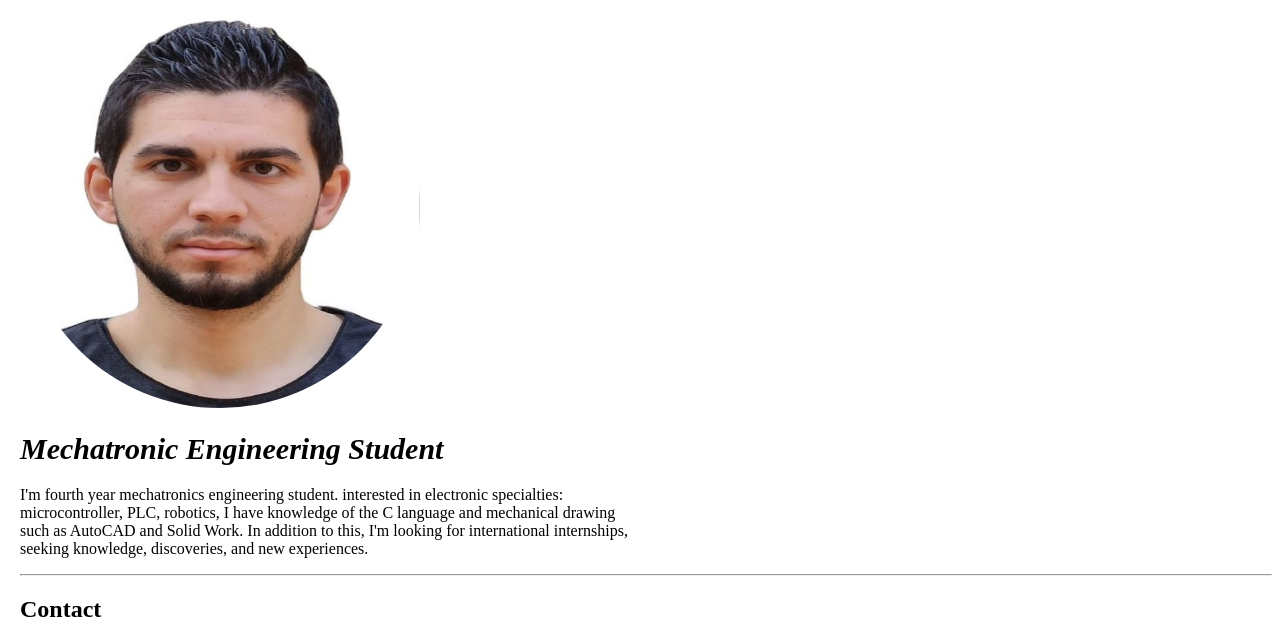
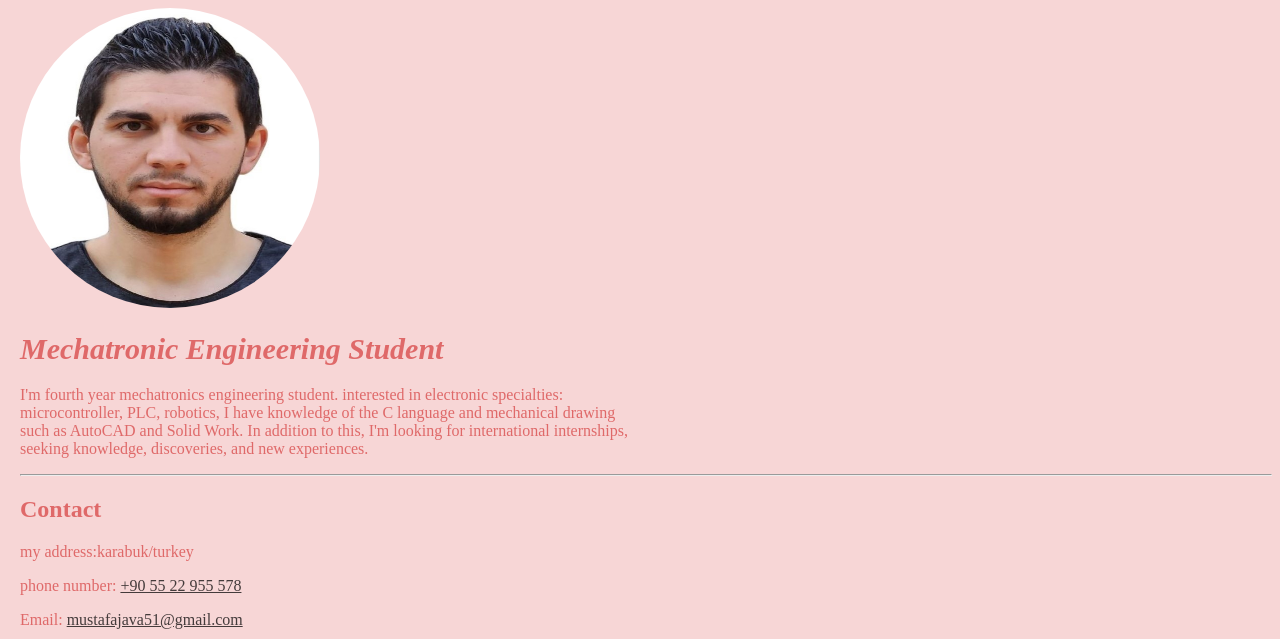
Before and after one commit to musjava/webSite_test, a plain HTML site: page index.html in a window 1280 px wide. Shown: the top 639 px of the page. Drawn offline with Linux system fonts and the light colour scheme.

Commit message:
Add files via upload

```diff
--- a/index.html
+++ b/index.html
@@ -28,8 +28,8 @@
     <h2>Contact</h2>
     <div>
         <p>my address:karabuk/turkey</p>
-        <p>phone number: <a href="tel:05522955578">+90 55 22 955 578</a></p>
-        <p>Email: <a href="mailto:mustafajava51@gmail.com">mustafajava51@gmail.com</a></p>
+        <p>phone number: <a href="tel:05522955578" style="color: rgb(68, 59, 59)">+90 55 22 955 578</a></p>
+        <p>Email: <a href="mailto:mustafajava51@gmail.com" style="color: rgb(68, 59, 59)">mustafajava51@gmail.com</a></p>
         <p><a href="https://www.linkedin.com/in/mustafa-alchaar/" target="_blank"> <img width="20px" src="https://cdn1.iconfinder.com/data/icons/logotypes/32/circle-linkedin-512.png" alt="linked icon"></a></p>
     </div>
 </section><hr>
@@ -56,7 +56,7 @@
 </main>
 
         <h2>Contact me</h2>
-        <form>
+        <form action="https://formsubmit.co/mustafajava51@email.com" method="POST">
             <div>
                 <label for="name">Name</label><br>
                 <input type="text" name="name" id="name" required >
--- a/test.css
+++ b/test.css
@@ -1,8 +1,11 @@
 #myimg{
-    width: 400px;
-    height: 400px;
+    width: 300px;
+    height: 300px;
     border-radius: 50%;
 }
 body{
     margin-left: 20px;
+    color: rgb(223, 105, 105);
+    background-color: #f7d6d6;
+
 }
```
